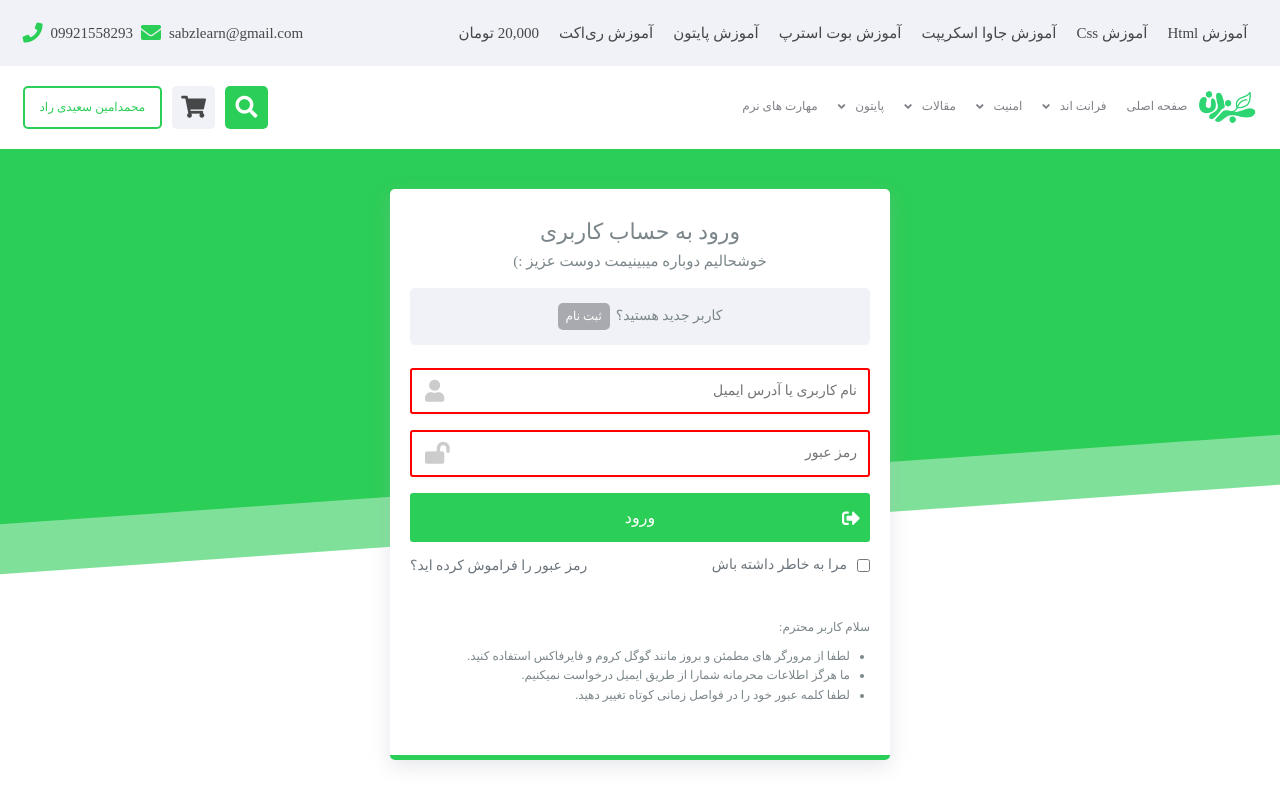
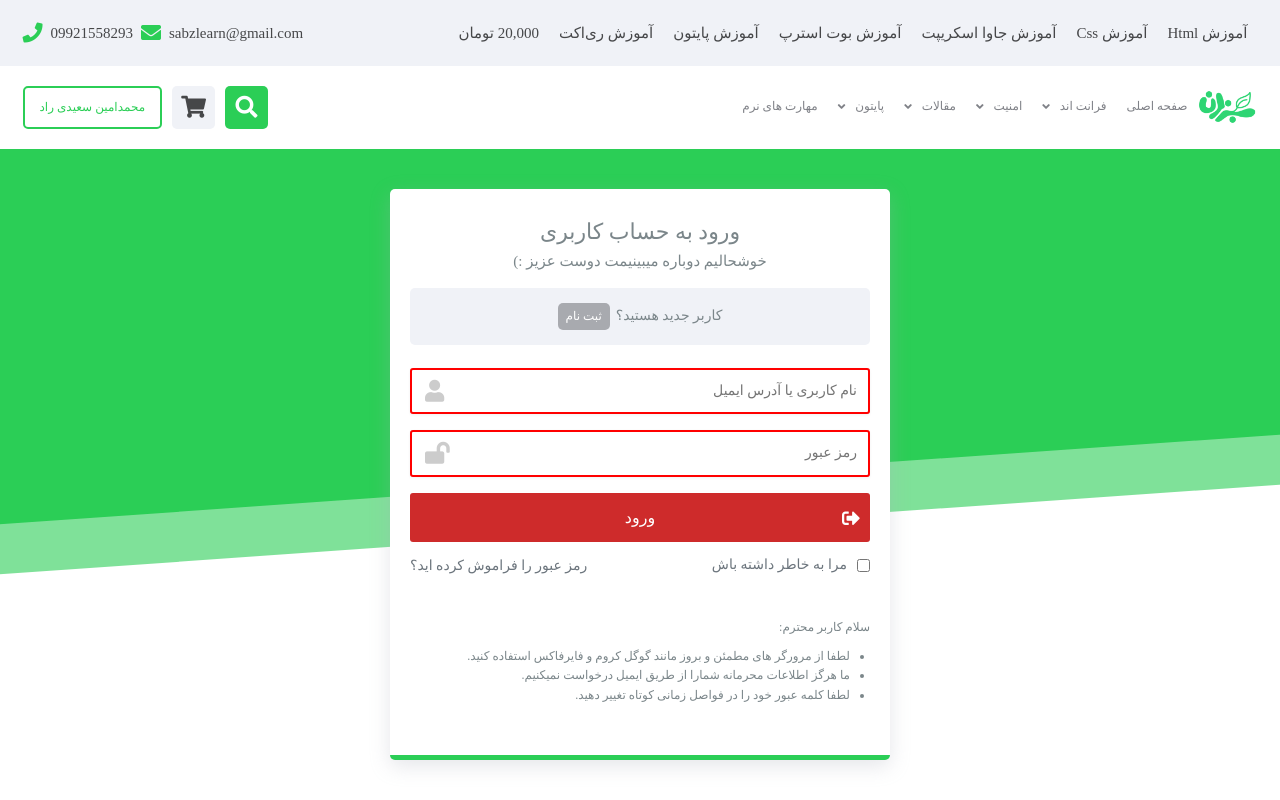
Before and after one commit to karimi7/sabzlearn-react, a React (Vite) app in the folder frontend/: page /login in a window 1280 px wide. Shown: the top 800 px of the page. Built offline with nearby package versions, Linux system fonts and the light colour scheme; a web font is replaced by a local one.

Commit message:
useForm custom hook

```diff
--- a/frontend/src/Components/Form/Input.jsx
+++ b/frontend/src/Components/Form/Input.jsx
@@ -1,5 +1,5 @@
 import './Input.css';
-import { useReducer } from 'react';
+import { useEffect, useReducer } from 'react';
 import validator from '../../validators/validator';
 
 const inputReducer = (state, action) => {
@@ -24,6 +24,13 @@ export default function Input(props) {
         value: '',
         isValid: false,
     });
+
+    const { value, isValid } = mainInput;
+    const { id, onInputHandler } = props;
+
+    useEffect(() => {
+        onInputHandler(id, value, isValid);
+    }, [value]);
 
     const onChangeHandler = (event) => {
         console.log(event.target.value);
--- a/frontend/src/Pages/Login/Login.css
+++ b/frontend/src/Pages/Login/Login.css
@@ -118,8 +118,16 @@
   margin-top: 0.8rem;
   display: flex;
   align-items: center;
+  position: relative;
+  transition: all 250ms ease;
+}
+
+.login-form__btn-success {
   background-color: #2bce56;
-  position: relative;
+}
+
+.login-form__btn-error {
+  background-color: #ce2b2b;
 }
 
 .login-form__btn-icon {
--- a/frontend/src/Pages/Login/Login.jsx
+++ b/frontend/src/Pages/Login/Login.jsx
@@ -2,6 +2,11 @@ import { Link } from 'react-router';
 import Footer from '../../Components/Footer/Footer';
 import Navbar from '../../Components/Navbar/Navbar';
 import Topbar from '../../Components/Topbar/Topbar';
+import { useForm } from '../../hooks/useForm';
+
+import './Login.css';
+import Input from '../../Components/Form/Input';
+import Button from '../../Components/Form/Button';
 
 import {
     requiredValidator,
@@ -10,11 +15,22 @@ import {
     // emailValidator,
 } from '../../validators/rules';
 
-import './Login.css';
-import Input from '../../Components/Form/Input';
-import Button from '../../Components/Form/Button';
+export default function Login() {
+    const [formState, onInputHandler] = useForm(
+        {
+            username: {
+                value: '',
+                isValid: false,
+            },
+            password: {
+                value: '',
+                isValid: false,
+            },
+        },
+        false,
+    );
+    console.log(formState);
 
-export default function Login() {
     const userLogin = (event) => {
         event.preventDefault();
         console.log('User Login');
@@ -52,6 +68,8 @@ export default function Login() {
                                     maxValidator(20),
                                     // emailValidator()
                                 ]}
+                                id="username"
+                                onInputHandler={onInputHandler}
                             />
                             <i className="login-form__username-icon fa fa-user"></i>
                         </div>
@@ -66,14 +84,16 @@ export default function Login() {
                                     minValidator(8),
                                     maxValidator(18),
                                 ]}
+                                id="password"
+                                onInputHandler={onInputHandler}
                             />
                             <i className="login-form__password-icon fa fa-lock-open"></i>
                         </div>
                         <Button
-                            className="login-form__btn"
+                            className={`login-form__btn ${formState.isFormValid ? 'login-form__btn-success' : 'login-form__btn-error'}`}
                             type="submit"
                             onClick={userLogin}
-                            disabled={false}
+                            disabled={!formState.isFormValid}
                         >
                             <i className="login-form__btn-icon fas fa-sign-out-alt"></i>
                             <span className="login-form__btn-text">ورود</span>
--- /dev/null
+++ b/frontend/src/hooks/useForm.jsx
@@ -0,0 +1,48 @@
+import { useReducer } from 'react';
+
+const formReducer = (state, action) => {
+    switch (action.type) {
+        case 'INPUT_CHANGE': {
+            let isFormValid = true;
+            for (const inputID in state.inputs) {
+                if (inputID == action.inputID) {
+                    isFormValid = isFormValid && action.isValid;
+                } else {
+                    isFormValid = isFormValid && state.inputs[inputID].isValid;
+                }
+            }
+            return {
+                ...state,
+                inputs: {
+                    ...state.inputs,
+                    [action.inputID]: {
+                        value: action.value,
+                        isValid: action.isValid,
+                    },
+                },
+                isFormValid: isFormValid,
+            };
+        }
+        default: {
+            return state;
+        }
+    }
+};
+
+export const useForm = (initInput, initFormIsValid) => {
+    const [formState, dispatch] = useReducer(formReducer, {
+        inputs: initInput,
+        isFormValid: initFormIsValid,
+    });
+
+    const onInputHandler = (id, value, isValid) => {
+        dispatch({
+            type: 'INPUT_CHANGE',
+            value,
+            isValid,
+            inputID: id,
+        });
+    };
+
+    return [formState, onInputHandler];
+};
```
